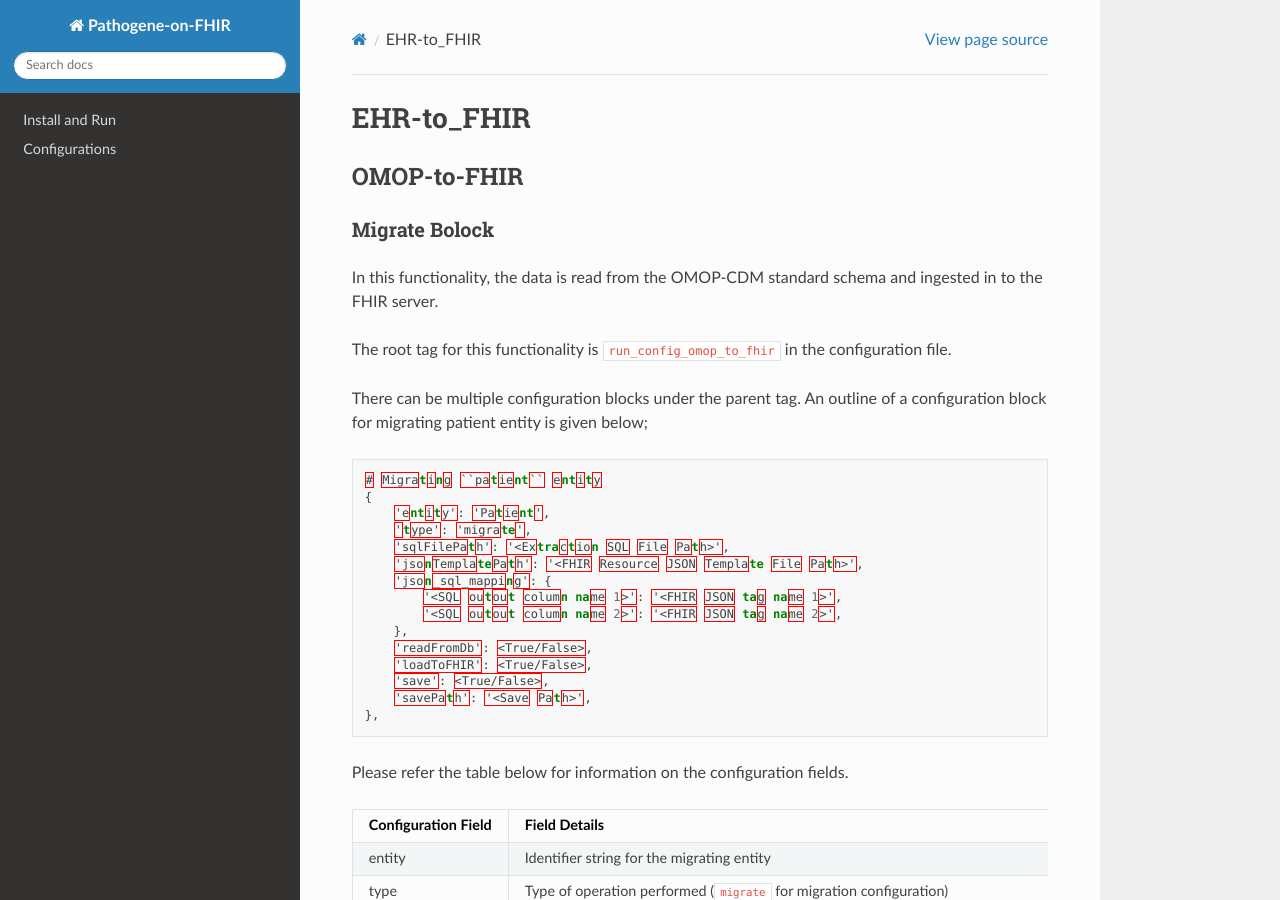
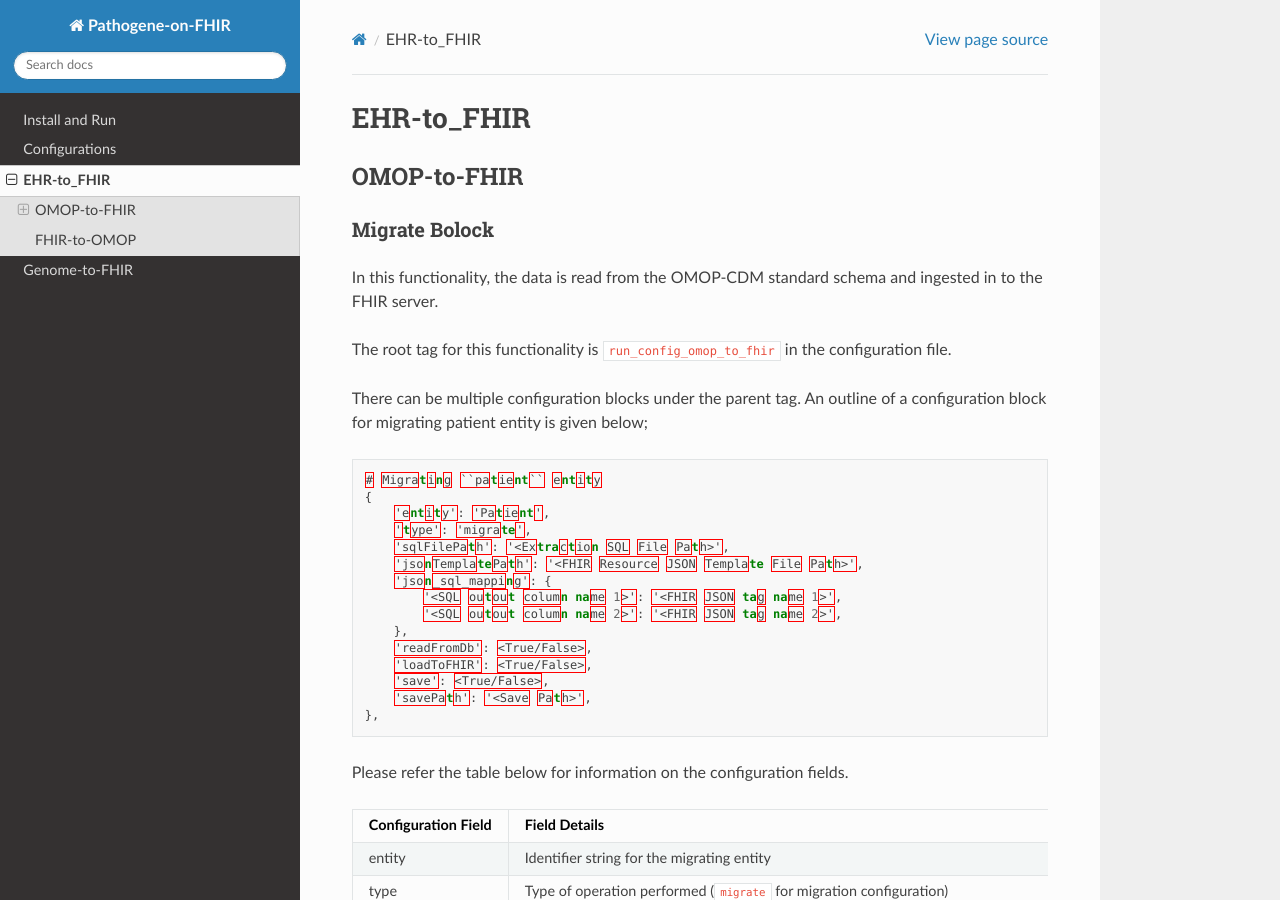
Before and after one commit to ryashpal/ehr-int-tutorial, a Sphinx documentation site: the page built from docs/source/omop_to_fhir.rst, in a window 1280 px wide and 900 px high. Built offline with Sphinx 7.4.7 and the Read the Docs theme 3.1.0, drawn with Linux system fonts in a browser that asks for light colours; pages that are not in the unit, such as notebooks, are missing from menus.

Commit message:
added missing links

```diff
--- a/docs/source/index.rst
+++ b/docs/source/index.rst
@@ -53,4 +53,5 @@ Contents
 
    install_run
    configurations
-   fhir_ehr_qc
+   omop_to_fhir
+   genome_to_fhir
--- a/docs/source/install_run.rst
+++ b/docs/source/install_run.rst
@@ -103,7 +103,7 @@ Run
 
 Use the below command to run the Pathogene-on-FHIR utility. This will run the utility according to the instructions provided in the configuration file.
 
-For instructions on seting up configuration files, please refer to this `link https://ehr-int-tutorial.readthedocs.io/en/latest/fhir_ehr_qc.html#run-config`_
+For instructions on seting up configuration files, please refer to this `link https://ehr-int-tutorial.readthedocs.io/en/latest/configurations.html`_
 
 .. code-block:: console
 
```
